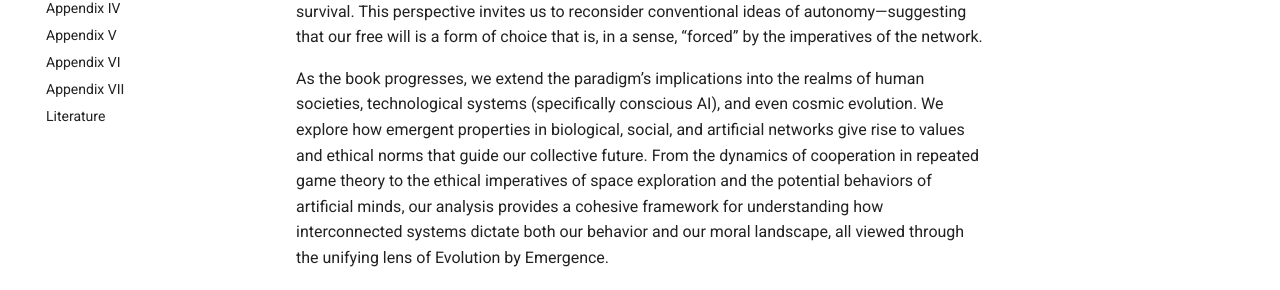
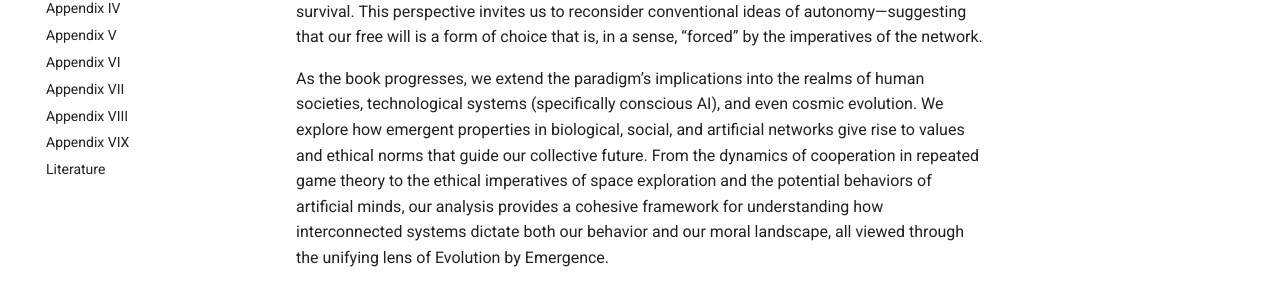
Before and after one commit to albertjanvanhoek/Evolution-by-Emergence, an MkDocs documentation site: the page built from docs/Frontmatter/Preface.md, in a window 1280 px wide and 1326 px high. Shown: the part 776-1066 px from the top of the window. Built offline with MkDocs 1.6.1 and Material for MkDocs 9.7.7, drawn with Linux system fonts in a browser that asks for light colours; comment, search, counter and statistics services are not loaded.

Commit message:
appendixIX

```diff
--- a/mkdocs.yml
+++ b/mkdocs.yml
@@ -69,4 +69,6 @@ nav:
       - Appendix V: Backmatter/AppendixV.md
       - Appendix VI: Backmatter/AppendixVI.md
       - Appendix VII: Backmatter/AppendixVII.md
+      - Appendix VIII: Backmatter/AppendixVIII.md
+      - Appendix VIX: Backmatter/AppendixVIX.md
       - Literature: Backmatter/Literature.md
```
Also changed, not shown: 3 other files.
